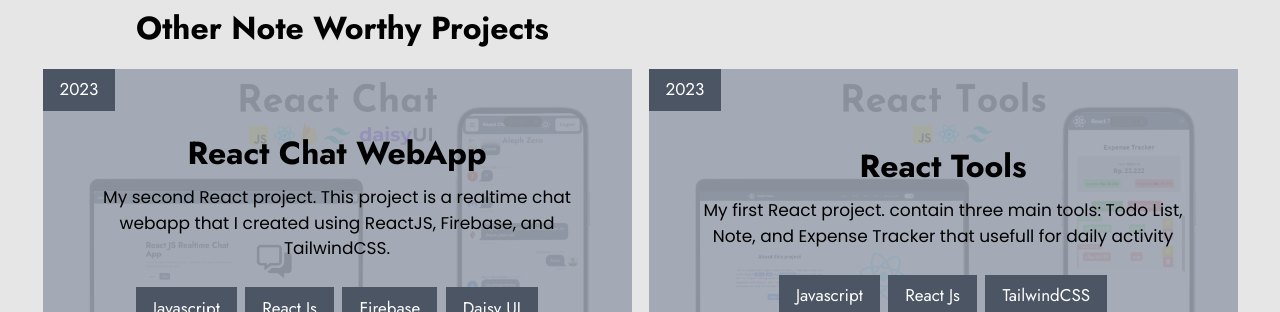
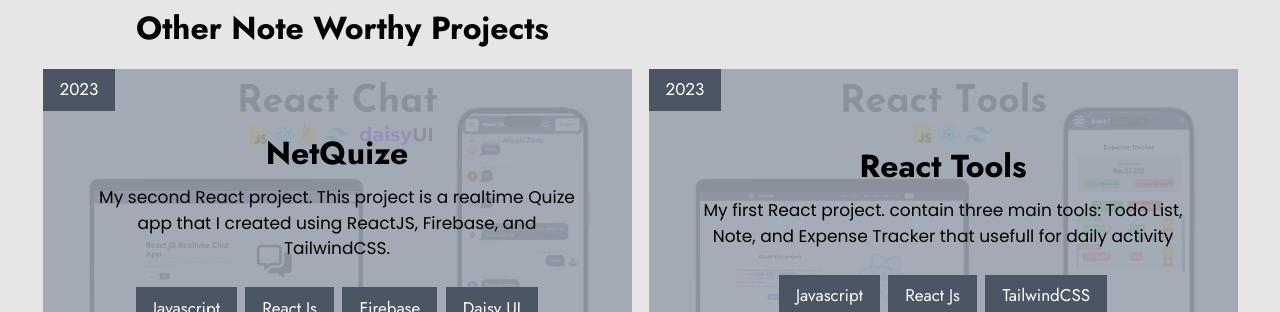
Before and after one commit to netsmg/portfolio-alamin, a Next.js app: page /projects in a window 1280 px wide. Shown: the part 1720-2032 px from the top of the page. Built offline with nearby package versions, Linux system fonts and the light colour scheme.

Commit message:
Update page.jsx

```diff
--- a/app/projects/page.jsx
+++ b/app/projects/page.jsx
@@ -26,12 +26,12 @@ import { faChevronLeft } from "@fortawesome/free-solid-svg-icons";
 
 const projects = [
 	{
-		title: "React Chat WebApp",
-		desc: "My second React project. This project is a realtime chat webapp that I created using ReactJS, Firebase, and TailwindCSS.",
+		title: "NetQuize",
+		desc: "My second React project. This project is a realtime Quize app that I created using ReactJS, Firebase, and TailwindCSS.",
 		year: "2023",
 		tech: "Javascript, React Js, Firebase, Daisy UI",
 		bg: ReactChatMain,
-		slug: "react-chat",
+		slug: "NetQuize",
 	},
 	{
 		title: "React Tools",
```
